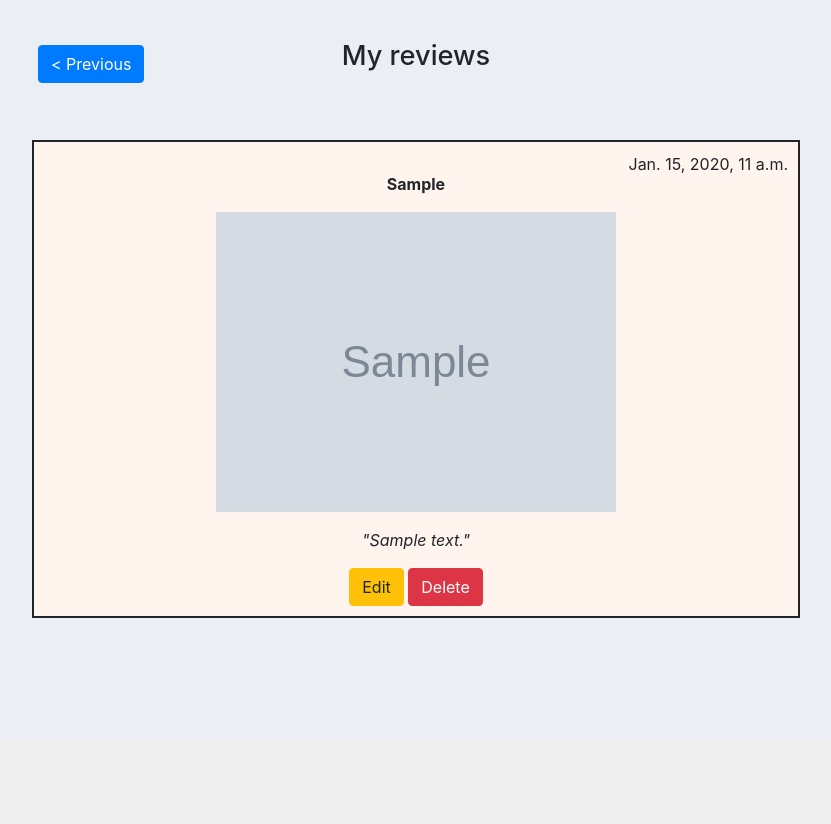
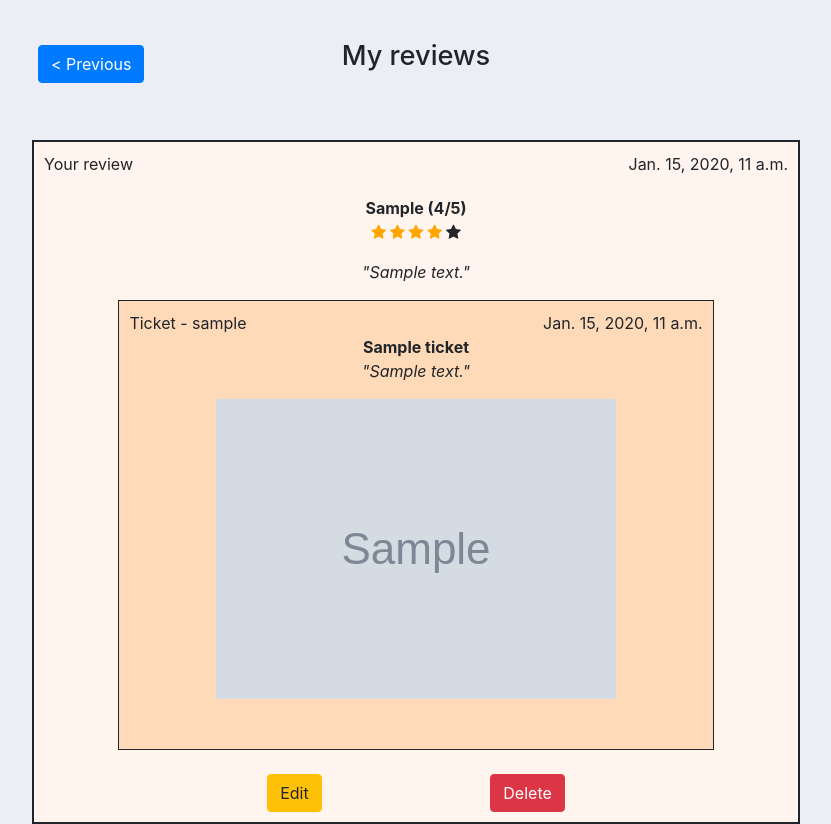
Before and after one commit to Alexandremerancienne/LITReview, a Django app: page /edit_reviews/ in a window 1280 px wide. Shown: the part 61-885 px from the top of the page, without its empty margins (224-1055 px from the left). Before the commit the page ends 679 px from the top, so only its background shows below. Run offline with Django 3.2, Linux system fonts and the light colour scheme; a user stored in the database is signed in; tables that the repository leaves empty hold one stand-in row (values such as "Sample post"); grey boxes marked "Sample" are stand-in pictures; some libraries are stand-ins or nearby versions.

Commit message:
Ticket recap displayed before each review

```diff
--- a/accounts/templates/accounts/homepage.html
+++ b/accounts/templates/accounts/homepage.html
@@ -30,7 +30,7 @@
                 <a class="nav-link" href="{% url 'homepage' %}">Flux</a>
               </li>
               <li class="nav-item">
-                <a class="nav-link" href="{% url 'edit_publications' %}">Posts</a>
+                <a class="nav-link" href="{% url 'edit_posts' %}">Posts</a>
               </li>
               <li class="nav-item">
                 <a class="nav-link" href="{% url 'see_users' %}">Community</a>
@@ -51,14 +51,14 @@
   <br/>
   <div class="buttons-container">
         <a href="{% url 'add_ticket' %}" class="btn btn-primary" type="submit">Create Ticket</a>
-        <a href="{% url 'add_review' %}" class="btn btn-primary" type="submit">Create Review</a>
+        <a href="{% url 'choose_review' %}" class="btn btn-primary" type="submit">Create Review</a>
   </div>
   <br/>
 
   {% for post in posts %}
 
       {% if post.content_type == "TICKET" %}
-        {% include "accounts/ticket_snippet.html" %}
+          {% include "accounts/ticket_snippet.html" %}
 
       {% elif post.content_type == "REVIEW" %}
         {% include "accounts/review_snippet.html" %}
--- a/blog/templates/blog/edit_reviews.html
+++ b/blog/templates/blog/edit_reviews.html
@@ -3,29 +3,12 @@
 {% block content %}
 
 <div class="edit-header">
-    <a class="btn btn-primary" href="{% url 'edit_publications' %}">< Previous</a>
+    <a class="btn btn-primary" href="{% url 'edit_posts' %}">< Previous</a>
     <h1>My reviews</h1>
 </div>
 
-{% for review in user_reviews %}
-    <div class="main-publication">
-      <div class="publication-date">{{ review.time_created }}</div>
-      <p><div class="main-publication-title">{{review.headline}}</div></p>
-      <div class="publication-image">
-        {% if review.ticket.image %}
-          <p><img class="publication-cover" src="{{review.ticket.image.url}}"></p>
-        {% endif %}
-      </div>
-      {% if review.body %}
-        <div class="main-publication-body">"{{ review.body }}"</div></p>
-      {% else %}
-        <div class="main-publication-body">No description</div></p>
-      {% endif %}
-        <div class="edit-warnings">
-            <a href="{% url 'edit_review' review.id %}" class="btn btn-warning" type="submit">Edit</a>
-            <a href="{% url 'delete_review' review.id %}" class="btn btn-danger" type="submit">Delete</a>
-        </div>
-    </div>
+{% for post in user_reviews %}
+    {% include "blog/review_snippet.html" %}
 {% endfor %}
 
 {% endblock %}
--- a/blog/templates/blog/main.html
+++ b/blog/templates/blog/main.html
@@ -11,6 +11,7 @@
   integrity="sha384-Vkoo8x4CGsO3+Hhxv8T/Q5PaXtkKtu6ug5TOeNV6gBiFeWPGFN9MuhOf23Q9Ifjh" crossorigin="anonymous">
   <link rel="stylesheet" type="text/css" href="{% static 'css/blog.css' %}">
   <link rel="stylesheet" type="text/css" href="{% static 'css/accounts_homepage.css' %}">
+  <link rel="stylesheet" href="https://cdnjs.cloudflare.com/ajax/libs/font-awesome/4.7.0/css/font-awesome.min.css">
 
   <title>LITReview</title>
 </head>
@@ -30,7 +31,7 @@
                 <a class="nav-link" href="{% url 'homepage' %}">Flux</a>
               </li>
               <li class="nav-item">
-                <a class="nav-link" href="{% url 'edit_publications' %}">Posts</a>
+                <a class="nav-link" href="{% url 'edit_posts' %}">Posts</a>
               </li>
               <li class="nav-item">
                 <a class="nav-link" href="{% url 'see_users' %}">Community</a>
--- /dev/null
+++ b/blog/templates/blog/review_snippet.html
@@ -0,0 +1,62 @@
+{% load mathfilters %}
+
+<div class="main-publication">
+
+    <!-- Review -->
+
+    <p>Your review</p>
+    <div class="publication-date">{{ post.time_created }}</div>
+
+    <div class="main-publication-title">
+    <p>{{ post.headline }} ({{ post.rating }}/5)<br/>
+
+    {% with score=post.rating remaining_points=5|sub:post.rating %}
+
+        <!-- Yellow Stars added to rating -->
+
+        {% with ''|center:score as yellow_stars %}
+          {% for _ in yellow_stars %}
+              <span class="fa fa-star checked"></span>
+          {% endfor %}
+        {% endwith %}
+
+        <!-- Black Stars added to rating -->
+
+        {% with ''|center:remaining_points as black_stars %}
+          {% for _ in black_stars %}
+            <span class="fa fa-star"></span>
+          {% endfor %}
+        {% endwith %}
+
+    {% endwith %}
+    </div>
+
+    {% if post.body %}
+      <div class="main-publication-body">"{{ post.body }}"</div>
+    {% endif %}</p>
+
+    <!-- Initial ticket the review responds to -->
+
+    <div class="secondary-publication">
+    Ticket - {{ post.ticket.user }}
+    <div class="publication-date">{{ post.ticket.time_created }}</div>
+    <div class="secondary-publication-title">{{ post.ticket.title }}</div>
+
+    {% if post.ticket.description %}
+      <div class="secondary-publication-body"><p>"{{ post.ticket.description }}"</p></div>
+    {% endif %}
+
+    <div class="publication-image">
+    {% if post.ticket.image %}
+      <p><img class="publication-cover" src="{{post.ticket.image.url}}"></p><br/>
+    {% endif %}
+    </div>
+    </div>
+
+    <br/>
+    <div class="edit-warnings">
+        <a href="{% url 'edit_review' post.id %}" class="btn btn-warning" type="submit">Edit</a>
+        <a href="{% url 'delete_review' post.id %}" class="btn btn-danger" type="submit">Delete</a>
+    </div>
+
+</div>
--- a/blog/urls.py
+++ b/blog/urls.py
@@ -6,15 +6,18 @@ urlpatterns = [
     path("addticket/<int:id_ticket>", views.add_ticket, name="add_ticket"),
     path("addreview/", views.add_review, name="add_review"),
     path("addreview/<int:id_ticket>/", views.add_review, name="add_review"),
+    path("choose_review/", views.choose_review, name="choose_review"),
     path("community/", views.see_users, name="see_users"),
     path("unfollow_user/<int:id_user>/",
          views.unfollow_user, name="unfollow_user"),
     path("delete_user/<int:id_user>/", views.confirm_unfollow,
          name="confirm_unfollow"),
-    path("edit_publications/", views.edit_publications,
-         name="edit_publications"),
+    path("edit_posts/", views.edit_posts,
+         name="edit_posts"),
     path("edit_reviews/", views.edit_reviews, name="edit_reviews"),
     path("edit_tickets/", views.edit_tickets, name="edit_tickets"),
+    path("comment_ticket/", views.comment_ticket, name="comment_ticket"),
+    path("create_review/", views.create_review, name="create_review"),
     path("delete_review/<int:id_review>/", views.delete_review,
          name="delete_review"),
     path(
--- a/blog/views.py
+++ b/blog/views.py
@@ -5,6 +5,8 @@ from .forms import NewTicketForm, NewReviewForm, SearchUserForm
 from .models import Ticket, Review, UserFollows
 from accounts.models import AppUser
 from itertools import chain
+from django.db.models import CharField, Value
+from django.forms import modelformset_factory
 
 # Create your views here.
 
@@ -31,6 +33,11 @@ def add_ticket(request, id_ticket=None):
             return redirect("/")
 
 
+def choose_review(request):
+    context={}
+    return render(request, "blog/choose_review.html", context)
+
+
 def add_review(request, id_review=None, id_ticket=None):
     review_instance = (
         Review.objects.get(pk=id_review) if id_review is not None else None
@@ -42,7 +49,7 @@ def add_review(request, id_review=None, id_ticket=None):
         form = NewReviewForm(
             instance=review_instance, initial={"ticket": ticket_instance}
         )
-        context = {"form": form}
+        context = {"form": form, "ticket":ticket_instance}
         return render(request, "blog/add_review.html", context)
     elif request.method == "POST":
         form = NewReviewForm(request.POST, initial={"ticket": ticket_instance})
@@ -97,11 +104,11 @@ def confirm_unfollow(request, id_user):
     return redirect("/community/")
 
 
-def edit_publications(request):
+def edit_posts(request):
     user = request.user
     user_reviews = user.review_set.all()
     user_tickets = user.ticket_set.all()
-    user_publications = chain(user_reviews, user_tickets)
+    user_posts = chain(user_reviews, user_tickets)
     user_reviews_tickets = [review.ticket for review in user_reviews]
     answered_tickets = [
         ticket for ticket in user_tickets
@@ -109,14 +116,14 @@ def edit_publications(request):
     ]
     uncommented_user_tickets = user_tickets.exclude(title__in=answered_tickets)
     commented_user_tickets = user_tickets.filter(title__in=answered_tickets)
-    ordered_publications = sorted(user_publications,
+    ordered_publications = sorted(user_posts,
                                   key=operator.attrgetter('time_created'),
                                   reverse=True)
-    context = {"user": user, "user_publications": ordered_publications,
+    context = {"user": user, "user_posts": ordered_publications,
                "user_tickets": user_tickets, "user_reviews": user_reviews,
                "uncommented_tickets": uncommented_user_tickets,
                "commented_tickets": commented_user_tickets}
-    return render(request, "blog/edit_publications.html", context)
+    return render(request, "blog/edit_posts.html", context)
 
 
 def edit_reviews(request):
@@ -198,5 +205,41 @@ def edit_review(request, id_review):
             edited_review.user = request.user
             edited_review.save()
             return redirect("/edit_reviews/")
-    context = {"form": form}
+    context = {"form": form, "review":instance_review}
     return render(request, "blog/edit_review.html", context)
+
+
+def comment_ticket(request):
+    user = request.user
+    user_tickets = user.ticket_set.all()
+    followed_users = [
+        relation.followed_user
+        for relation in UserFollows.objects.filter(user=request.user)
+    ]
+    followed_tickets = [
+        ticket for ticket in Ticket.objects.filter(user__in=followed_users)
+    ]
+    reviews_tickets = [review.ticket for review in Review.objects.all()]
+    user_unanswered = [
+        ticket for ticket in user_tickets if ticket not in reviews_tickets
+    ]
+    unanswered_followed = [
+        ticket for ticket in followed_tickets
+        if ticket not in reviews_tickets
+    ]
+    unanswered_followed.extend(user_unanswered)
+    unanswered_followed_tickets = Ticket.objects.filter(
+        title__in=unanswered_followed
+    )
+    unanswered = unanswered_followed_tickets.annotate(content_type=
+                                                      Value("UNANSWERED_TICKET",
+                                                            CharField()))
+    posts = sorted(unanswered, key=lambda post: post.time_created,
+                   reverse=True)
+    context = {"unanswered_tickets": posts}
+    return render(request, "blog/comment_ticket.html", context)
+
+
+def create_review(request):
+    context={}
+    return render(request, "blog/create_review.html", context)
--- a/static/css/blog.css
+++ b/static/css/blog.css
@@ -65,7 +65,11 @@ h4{
 }
 
 .edit-warnings{
+    width:40%;
+    margin:auto;
     text-align:center;
+    display:flex;
+    justify-content:space-between;
 }
 
 .edit-header{
@@ -97,3 +101,9 @@ h4{
 .form-check-label{
     margin-left:30px;
 }
+
+.answer-to-ticket{
+    width:60%;
+    margin:auto;
+    font-size:1em;
+}
```
Also changed, not shown: blog/templates/blog/add_review.html (+7 -0 lines), blog/templates/blog/choose_review.html (added, +13 -0 lines), blog/templates/blog/comment_ticket.html (added, +11 -0 lines), blog/templates/blog/create_review.html (added, +20 -0 lines), blog/templates/blog/edit_posts.html (added, +25 -0 lines), blog/templates/blog/edit_publications.html (deleted, +0 -71 lines), blog/templates/blog/edit_review.html (+8 -0 lines), blog/templates/blog/edit_tickets.html (+3 -29 lines), blog/templates/blog/ticket_snippet.html (added, +32 -0 lines), blog/forms.py (line endings or trailing spaces), static/css/accounts_main.css (line endings or trailing spaces).
